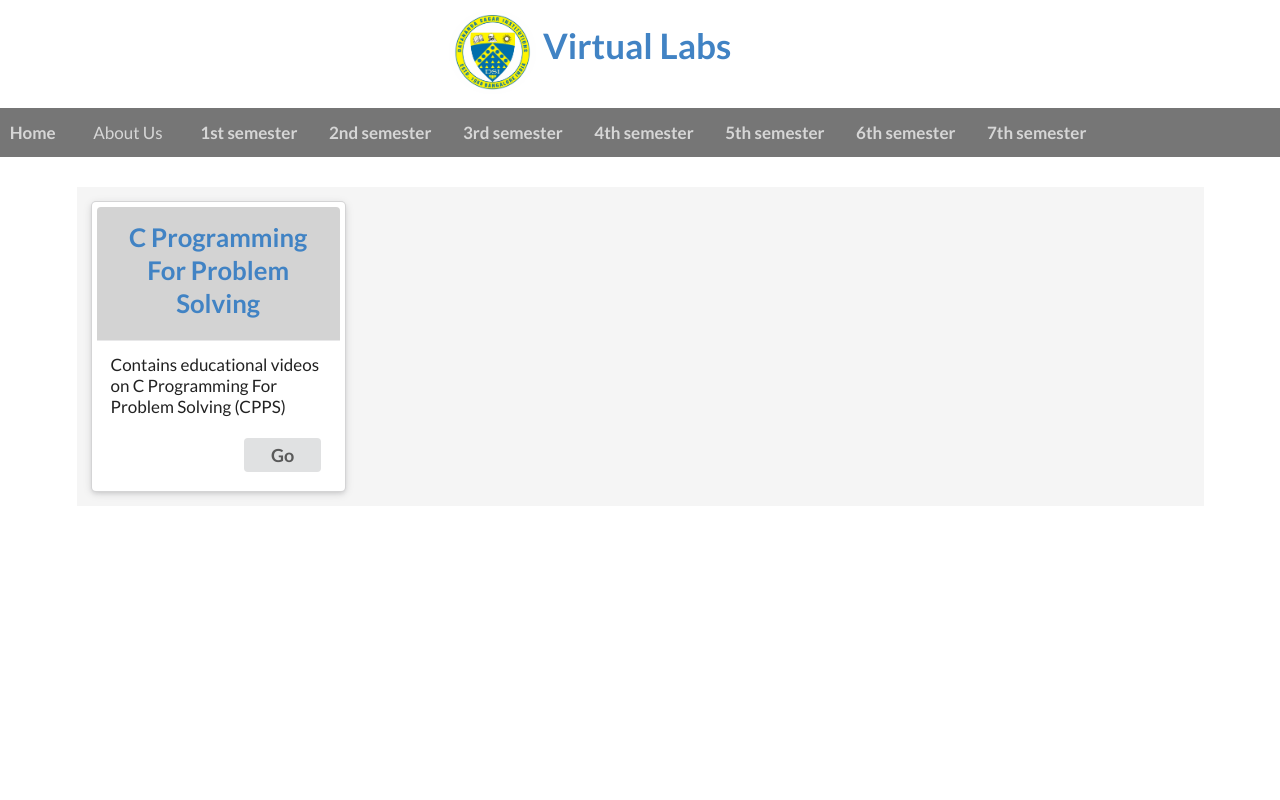
After one commit to roopashree375/vl, a PHP site: page /titles1.php in a window 1280 px wide. The commit adds this page. Run offline with PHP 8.4, Linux system fonts and the light colour scheme.

Commit message:
Add files via upload

```diff
--- /dev/null
+++ b/titles1.php
@@ -0,0 +1,93 @@
+<!DOCTYPE html>
+<?php
+// if(session_status()==PHP_SESSION_NONE)
+// {
+//   session_start();
+  // if(!isset($_SESSION['username']))
+  // {
+  //   header("Location: index.php");
+  //   exit;
+  // }
+// }
+?>
+<html>
+<head>
+        <meta charset="utf-8">
+        <meta http-equiv="x-ua-compatible" content="ie=edge">
+        <title>Virtual Lab</title>
+        <meta name="description" content="">
+        <meta name="viewport" content="width=device-width, initial-scale=1">
+        <script src="js/jquery-3.4.1.min.js"></script>
+        <link rel="stylesheet" href="css/Semantic/semantic.min.css">
+        <script src="css/Semantic/semantic.min.js"></script>
+        <link rel="stylesheet" href="css\home.css">
+        <link rel="icon" href="images\dscelogo.png">
+        <title>Virtual-Labs</title>
+</head>
+<body>
+
+<h1 class="ui header" style="text-align:center" id = "head">
+      <a class="ui circular image" href="http://dsce.edu.in"><img src="images/dscelogo.jpg"></a>
+  <a href="titles.php">Virtual Labs</a>
+</h1>
+<div id="toTop"><i class="chevron up icon"></i></div>
+<div id="toTop"><i class="chevron up icon"></i></div>
+  <div class="ui  light grey inverted secondary huge menu">
+  <a class="header item" href="titles.php">
+    Home
+  </a>
+ <a class="item">
+    About Us
+  </a>
+  <a class="header item" href="titles1.php">
+      1st semester
+    </a>
+    <a class="header item" href="titles2.php">
+      2nd semester
+    </a>
+    <a class="header item" href="titles3.php">
+      3rd semester
+    </a>
+    <a class="header item" href="titles4.php">
+      4th semester
+    </a>
+    <a class="header item" href="titles5.php">
+      5th semester
+    </a>
+    <a class="header item" href="titles6.php">
+      6th semester
+    </a>
+    <a class="header item" href="titles7.php">
+      7th semester
+    </a>
+</div>
+</div>
+<div id="toTop"><i class="chevron up icon"></i></div>
+<div class="ui container" id="CardGrid">
+  <div class="ui stackable grid">
+    <div class="four wide column">
+      <div class="ui raised card" id="car1">
+       <div class="content" id="Card1">
+      <div class="header">
+            <a href="cpps.php">
+            C Programming For Problem Solving
+            </a></div>
+       </div>
+         <div class="content">
+           <span class="CardBody">
+           Contains educational videos on C Programming For Problem Solving (CPPS)
+           </span>
+           <br><br>
+           <a class="ui button" href="cpps.php" >Go</a>
+         </div>
+      </div>
+    </div>
+
+
+
+  </div>
+    </div>
+  </div>
+  </div>
+</body>
+</html>
```
Also changed, not shown: titles.php (+51 -1 lines), titles2.php (added, +94 -0 lines).
